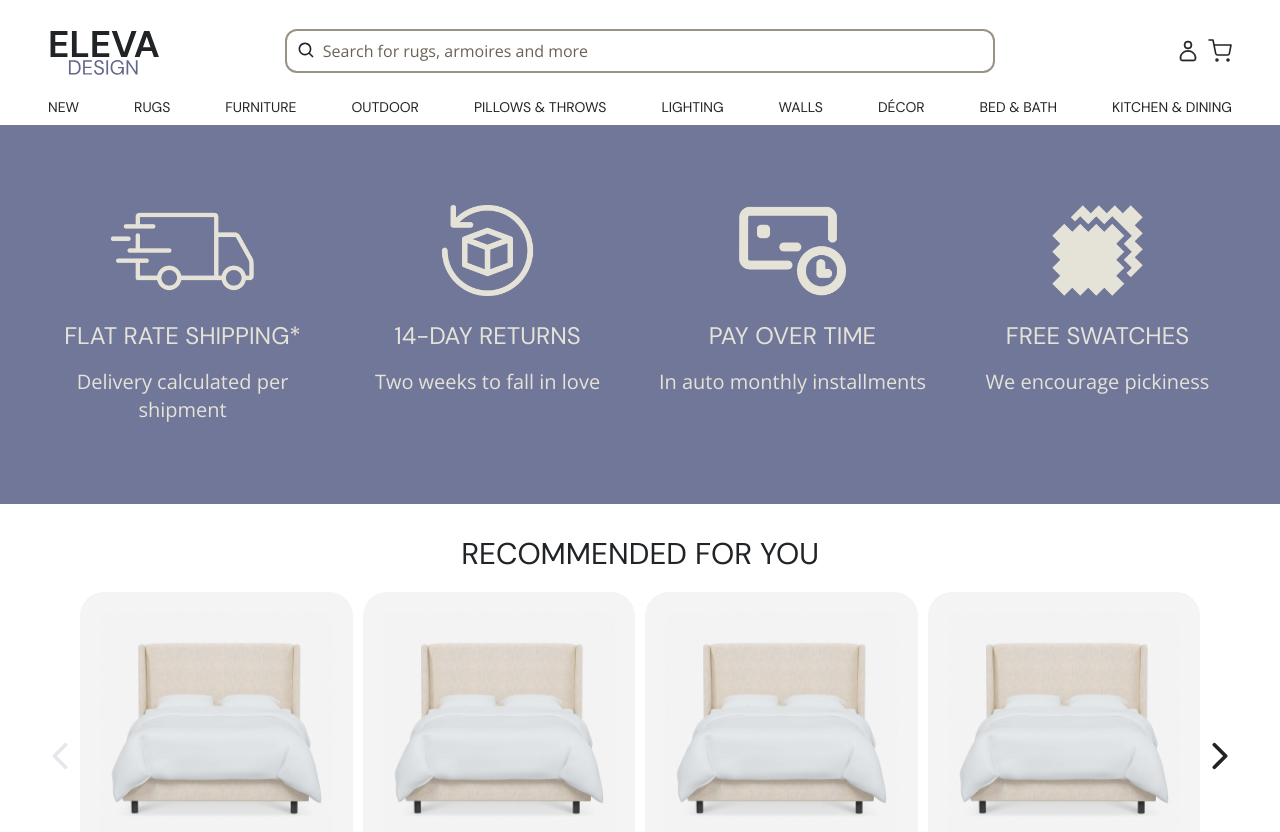
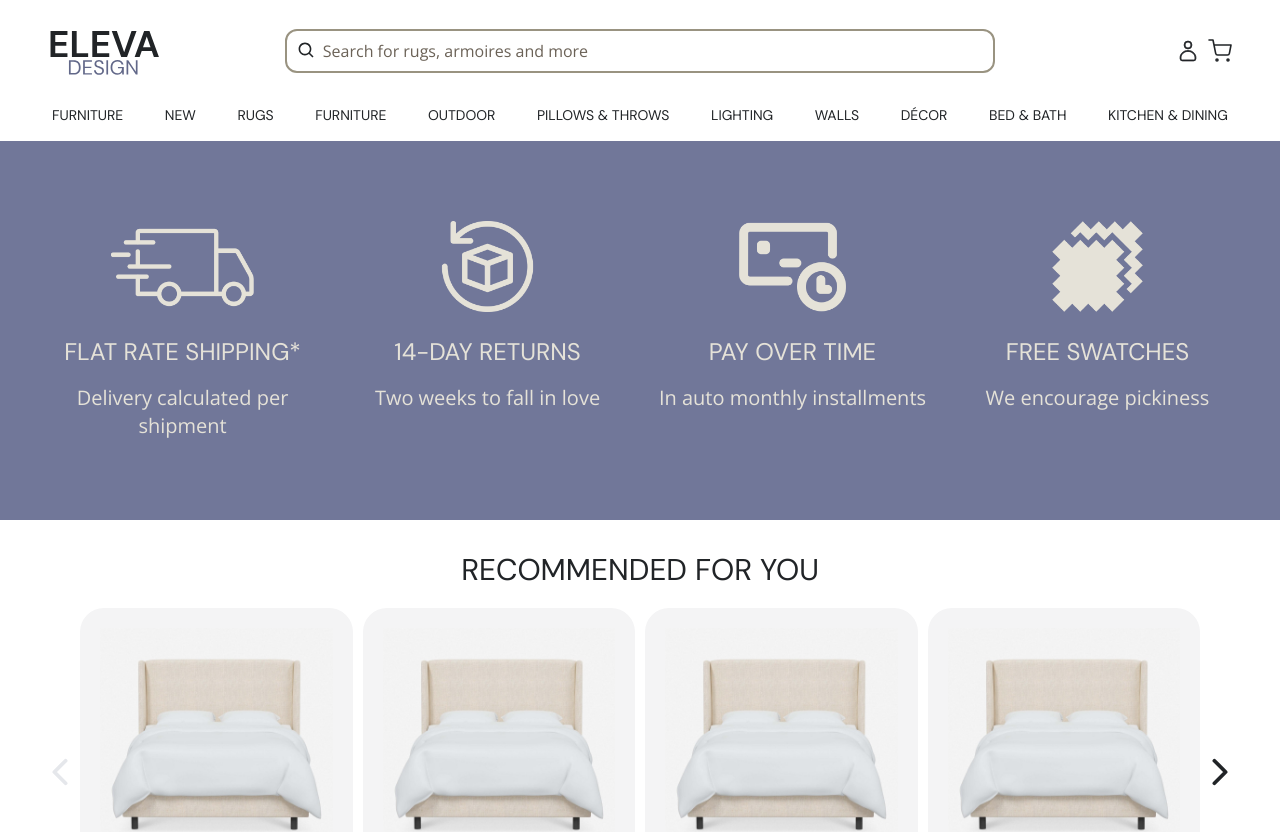
Before and after one commit to ArkadiuszIrlik/furniture-store, a Next.js app: page / in a window 1280 px wide. Shown: the top 832 px of the page. Built offline with nearby package versions, Linux system fonts and the light colour scheme.

Commit message:
Add basic interactivity to HeaderNavbar
Started the basic implementation for the category selection dropdown.

```diff
--- a/src/components/HeaderNavbar.tsx
+++ b/src/components/HeaderNavbar.tsx
@@ -1,18 +1,114 @@
+'use client';
+
+import Link from 'next/link';
+import { useState } from 'react';
+
+const categories = [
+  {
+    header: 'furniture',
+    url: '/furniture',
+    subcategories: [
+      { header: 'garden furniture', url: '/garden' },
+      { header: 'bathroom', url: '/bathroom' },
+    ],
+  },
+];
+
 function HeaderNavbar() {
+  const [openCategoryIndex, setOpenCategoryIndex] = useState<number | null>(
+    null
+  );
+
+  function handleOpenCategorySubmenu(index: number) {
+    setOpenCategoryIndex(index);
+  }
+
+  function handleCloseCategorySubmenu() {
+    setOpenCategoryIndex(null);
+  }
+
+  function handleToggleCategorySubmenu(index: number) {
+    if (openCategoryIndex !== null) {
+      setOpenCategoryIndex(null);
+    } else {
+      setOpenCategoryIndex(index);
+    }
+  }
+
   return (
-    <nav>
-      <ul className="flex justify-between text-sm">
+    <nav
+      aria-label="main"
+      className="relative"
+      onMouseLeave={() => handleCloseCategorySubmenu()}
+    >
+      <div
+        className={`relative z-30 py-2 ${
+          openCategoryIndex !== null
+            ? 'shadow-[0_0.2rem_0.2rem_0.2rem_rgba(0,0,0,0.08)]'
+            : ''
+        }`}
+      >
+        <ul className="relative flex justify-between overflow-x-clip px-1 text-sm">
+          {categories.map((category, index) => {
+            const isOpen = openCategoryIndex === index;
+            return (
+              <li
+                key={category.header}
+                className="relative"
+                onMouseEnter={() => handleOpenCategorySubmenu(index)}
+              >
+                <Link
+                  href={category.url}
+                  aria-expanded={isOpen}
+                  className={`relative underline-offset-2 hover:underline ${
+                    isOpen ? 'underline' : ''
+                  }`}
+                >
+                  {category.header.toUpperCase()}
+                  <button
+                    type="button"
+                    aria-label={`${isOpen ? 'hide' : 'show'} submenu for ${
+                      category.header
+                    }`}
+                    aria-expanded={isOpen}
+                    onClick={() => handleToggleCategorySubmenu(index)}
+                    className="absolute left-0 top-0 -z-10 h-full w-full outline-2 focus:outline-dashed"
+                  ></button>
+                </Link>
+              </li>
+            );
+          })}
           <li>NEW</li>
           <li>RUGS</li>
-        <li>FURNITURE</li>
+          <li>
+            <Link href={'/furniture'}>FURNITURE</Link>
+          </li>
           <li>OUTDOOR</li>
           <li>PILLOWS & THROWS</li>
-        <li>LIGHTING</li>
+          <li>
+            <Link href={'/lighting'}>LIGHTING</Link>
+          </li>
           <li>WALLS</li>
-        <li>DÉCOR</li>
+          <li>
+            <Link href={'/decor'}>DÉCOR</Link>
+          </li>
           <li>BED & BATH</li>
           <li>KITCHEN & DINING</li>
         </ul>
+      </div>
+      <div
+        className={`${
+          openCategoryIndex !== null ? 'block' : 'hidden'
+        } absolute top-full
+              z-20 flex h-64 w-full justify-around gap-5 bg-white
+              `}
+        // shadow-[inset_0px_10px_10px_-6px_rgba(0,0,0,0.08)]
+      >
+        {openCategoryIndex !== null &&
+          categories[openCategoryIndex].subcategories.map((subCat) => (
+            <Link href={subCat.url}>{subCat.header}</Link>
+          ))}
+      </div>
     </nav>
   );
 }
```
Lines whose indentation alone changed are shown as unchanged.
